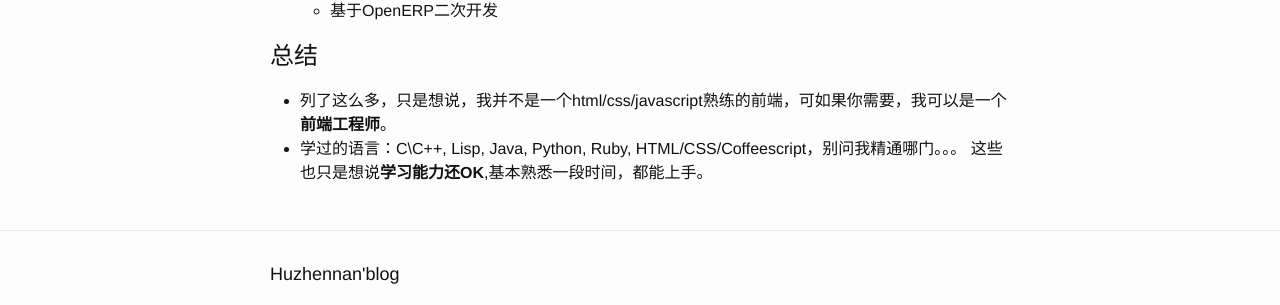
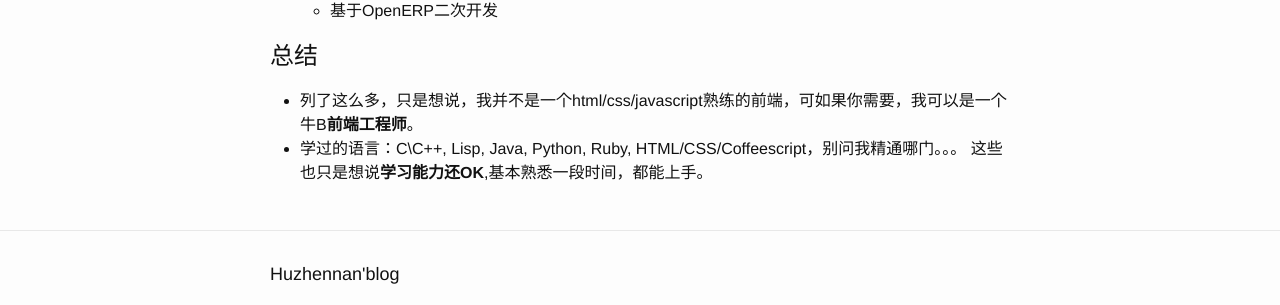
Before and after one commit to huzhennan/huzhennan.github.io, a Jekyll site: the page built from resume.md, in a window 1280 px wide. Shown: the part 1150-1455 px from the top of the page. Built offline with Jekyll 4.4.1, drawn with Linux system fonts in a browser that asks for light colours.

Commit message:
update resume.md

```diff
--- a/resume.md
+++ b/resume.md
@@ -46,6 +46,6 @@ permalink: /resume/
 	+ 基于OpenERP二次开发
 
 ##总结
-* 列了这么多，只是想说，我并不是一个html/css/javascript熟练的前端，可如果你需要，我可以是一个**前端工程师**。
+* 列了这么多，只是想说，我并不是一个html/css/javascript熟练的前端，可如果你需要，我可以是一个牛B**前端工程师**。
 * 学过的语言：C\C++, Lisp, Java, Python, Ruby, HTML/CSS/Coffeescript，别问我精通哪门。。。
 这些也只是想说**学习能力还OK**,基本熟悉一段时间，都能上手。
```
